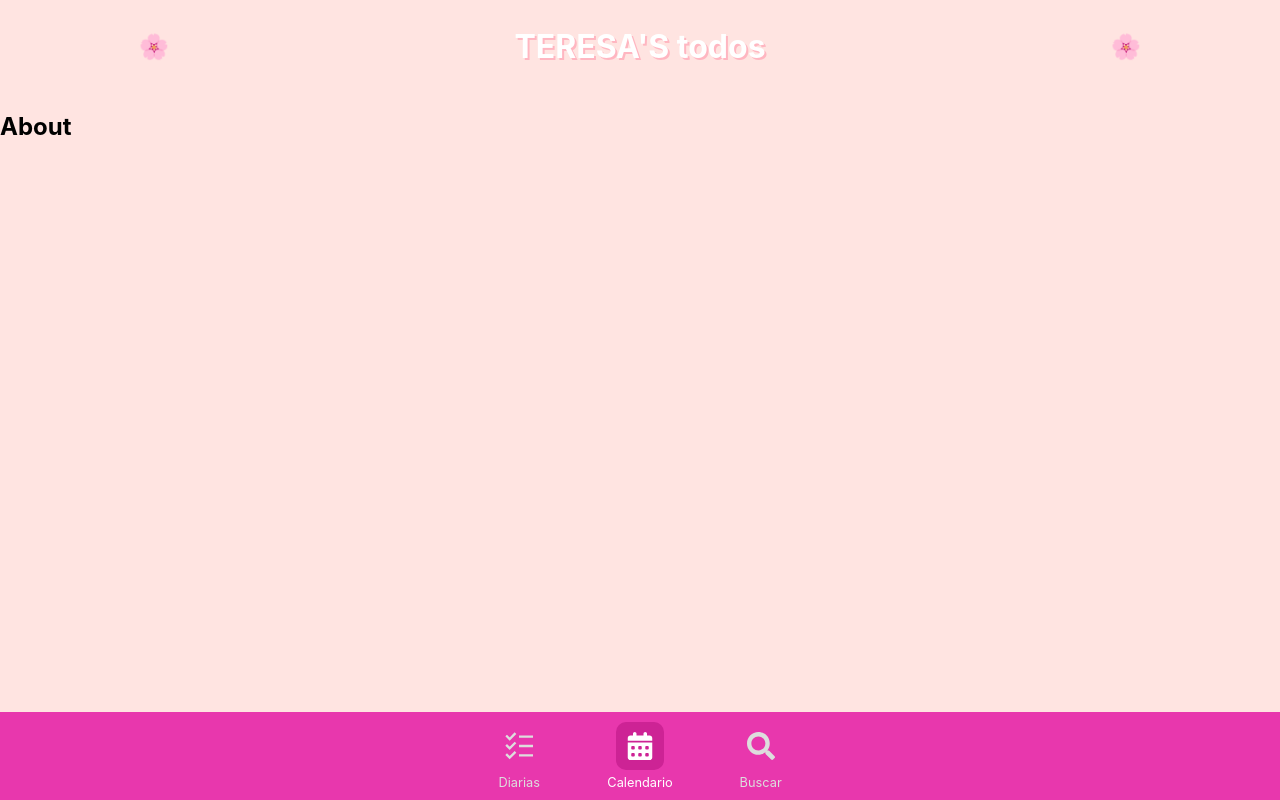
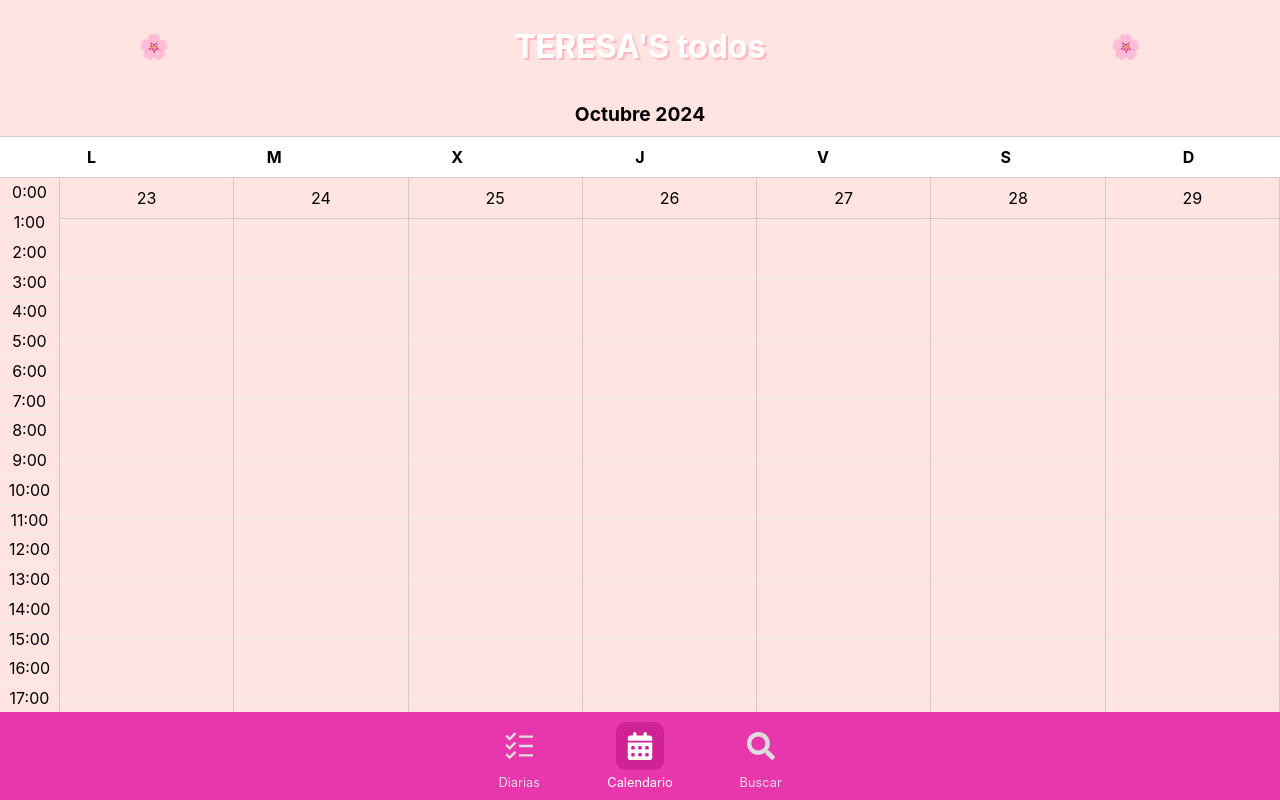
Before and after one commit to samu-sta/TERESA-todos-client, a React (Vite) app: page / in a window 1280 px wide. Both pictures are taken after a click on the item "Calendario". Built offline with nearby package versions, Linux system fonts and the light colour scheme; the HTML template or start-up script is replaced by a standard one.

Commit message:
calendar drag working

```diff
--- /dev/null
+++ b/pages/CalendarPage.jsx
@@ -0,0 +1,194 @@
+import React, { useState, useRef } from 'react';
+import './styles/CalendarPage.css';
+
+const daysOfWeek = ['L', 'M', 'X', 'J', 'V', 'S', 'D'];
+const months = ['Enero', 'Febrero', 'Marzo', 'Abril', 'Mayo', 'Junio', 'Julio', 'Agosto', 'Septiembre', 'Octubre', 'Noviembre', 'Diciembre'];
+
+const CalendarPage = () => {
+    const [currentDate, setCurrentDate] = useState(new Date());
+    const [dragStartX, setDragStartX] = useState(null);
+    const [dragging, setDragging] = useState(false);
+    const calendarWeeksRef = useRef(null);
+    const [dragVelocity, setDragVelocity] = useState(0);
+    const [lastDragTime, setLastDragTime] = useState(null);
+    const [lastDragX, setLastDragX] = useState(null);
+
+    const handleDragStart = (e) => {
+        const clientX = e.touches ? e.touches[0].clientX : e.clientX;
+        setDragStartX(clientX);
+        setLastDragX(clientX);
+        setLastDragTime(Date.now());
+        setDragging(true);
+        calendarWeeksRef.current.style.transition = 'none';
+    };
+
+    const handleDrag = (e) => {
+        if (!dragging) return;
+
+        const currentX = e.touches ? e.touches[0].clientX : e.clientX;
+        const currentTime = Date.now();
+        const timeDiff = currentTime - lastDragTime;
+        const distanceDiff = currentX - lastDragX;
+
+        const velocity = timeDiff > 0 ? distanceDiff / timeDiff : 0;
+
+        setDragVelocity(velocity);
+        setLastDragTime(currentTime);
+        setLastDragX(currentX);
+
+        const dragDistance = currentX - dragStartX;
+        calendarWeeksRef.current.style.transform = `translateX(calc(-33.33% + ${dragDistance}px))`;
+    };
+
+    const handleDragEnd = (e) => {
+        if (!dragging) return;
+
+        const dragEndX = e.changedTouches ? e.changedTouches[0].clientX : e.clientX;
+        const dragDistance = dragEndX - dragStartX;
+        const screenWidth = window.innerWidth;
+
+        const shouldSwipe = Math.abs(dragVelocity) > 0.5 || Math.abs(dragDistance) > screenWidth / 3;
+        const swipeDirection = dragVelocity > 0 || dragDistance > 0 ? 'prev' : 'next';
+
+        if (shouldSwipe) {
+            calendarWeeksRef.current.style.transition = 'transform 0.3s cubic-bezier(0.4, 0, 0.2, 1)';
+            calendarWeeksRef.current.style.transform = `translateX(${swipeDirection === 'prev' ? '0' : '-66.66%'})`;
+
+            setTimeout(() => {
+                if (swipeDirection === 'prev') {
+                    handlePrevWeek();
+                } else {
+                    handleNextWeek();
+                }
+                calendarWeeksRef.current.style.transition = 'none';
+                calendarWeeksRef.current.style.transform = 'translateX(-33.33%)';
+            }, 300);
+        } else {
+            calendarWeeksRef.current.style.transition = 'transform 0.3s cubic-bezier(0.4, 0, 0.2, 1)';
+            calendarWeeksRef.current.style.transform = 'translateX(-33.33%)';
+            setTimeout(() => {
+                calendarWeeksRef.current.style.transition = 'none';
+            }, 300);
+        }
+
+        setDragging(false);
+        setDragStartX(null);
+        setDragVelocity(0);
+        setLastDragTime(null);
+        setLastDragX(null);
+    };
+
+    const getWeek = (date) => {
+        const startOfWeek = new Date(date.setDate(date.getDate() - date.getDay() + 1));
+        return Array.from({ length: 7 }, (_, i) => {
+            const newDate = new Date(startOfWeek);
+            newDate.setDate(startOfWeek.getDate() + i);
+            return newDate;
+        });
+    };
+
+    const getPreviousWeek = (date) => {
+        const prevWeekDate = new Date(date);
+        prevWeekDate.setDate(date.getDate() - 7);
+        return getWeek(prevWeekDate);
+    };
+
+    const getNextWeek = (date) => {
+        const nextWeekDate = new Date(date);
+        nextWeekDate.setDate(date.getDate() + 7);
+        return getWeek(nextWeekDate);
+    };
+
+    const [currentWeek, setCurrentWeek] = useState(getWeek(new Date()));
+    const [previousWeek, setPreviousWeek] = useState(getPreviousWeek(new Date()));
+    const [nextWeek, setNextWeek] = useState(getNextWeek(new Date()));
+
+    const handleNextWeek = () => {
+        const nextWeekDate = new Date(currentDate);
+        nextWeekDate.setDate(currentDate.getDate() + 7);
+        setCurrentDate(nextWeekDate);
+        setCurrentWeek(getWeek(nextWeekDate));
+        setPreviousWeek(getPreviousWeek(nextWeekDate));
+        setNextWeek(getNextWeek(nextWeekDate));
+    };
+
+    const handlePrevWeek = () => {
+        const prevWeekDate = new Date(currentDate);
+        prevWeekDate.setDate(currentDate.getDate() - 7);
+        setCurrentDate(prevWeekDate);
+        setCurrentWeek(getWeek(prevWeekDate));
+        setPreviousWeek(getPreviousWeek(prevWeekDate));
+        setNextWeek(getNextWeek(prevWeekDate));
+    };
+
+    return (
+    <div className="calendar-container">
+        <div className="calendar-month">
+            {months[currentDate.getMonth()]} {currentDate.getFullYear()}
+        </div>
+        <div className="calendar-header">
+            {daysOfWeek.map((day, index) => (
+                <div key={index} className="calendar-day">{day}</div>
+            ))}
+        </div>
+        <div className="calendar-content">
+            <div className="hour-labels">
+                {Array.from({ length: 24 }, (_, i) => (
+                    <div key={i} className="hour-label">
+                        {`${i}:00`}
+                    </div>
+                ))}
+            </div>
+            <div className="calendar-scroll"
+                onMouseDown={handleDragStart}
+                onMouseMove={handleDrag}
+                onMouseUp={handleDragEnd}
+                onTouchStart={handleDragStart}
+                onTouchMove={handleDrag}
+                onTouchEnd={handleDragEnd}
+            >
+                <div className="calendar-weeks" ref={calendarWeeksRef}>
+                    <div className="calendar-week previous-week">
+                        {previousWeek.map((date, index) => (
+                            <div key={index} className="calendar-day-container">
+                                <div className="calendar-date">{date.getDate()}</div>
+                                <div className="hour-blocks">
+                                    {Array.from({ length: 24 }, (_, i) => (
+                                        <div key={i} className="hour-block"></div>
+                                    ))}
+                                </div>
+                            </div>
+                        ))}
+                    </div>
+                    <div className="calendar-week current-week">
+                        {currentWeek.map((date, index) => (
+                            <div key={index} className="calendar-day-container">
+                                <div className="calendar-date">{date.getDate()}</div>
+                                <div className="hour-blocks">
+                                    {Array.from({ length: 24 }, (_, i) => (
+                                        <div key={i} className="hour-block"></div>
+                                    ))}
+                                </div>
+                            </div>
+                        ))}
+                    </div>
+                    <div className="calendar-week next-week">
+                        {nextWeek.map((date, index) => (
+                            <div key={index} className="calendar-day-container">
+                                <div className="calendar-date">{date.getDate()}</div>
+                                <div className="hour-blocks">
+                                    {Array.from({ length: 24 }, (_, i) => (
+                                        <div key={i} className="hour-block"></div>
+                                    ))}
+                                </div>
+                            </div>
+                        ))}
+                    </div>
+                </div>
+            </div>
+        </div>
+    </div>
+);
+};
+
+export default CalendarPage;
--- /dev/null
+++ b/pages/styles/CalendarPage.css
@@ -0,0 +1,91 @@
+.calendar-container {
+    display: flex;
+    flex-direction: column;
+    width: 100%;
+    height: 100vh;
+    user-select: none;
+}
+
+.calendar-header {
+    display: flex;
+    position: sticky;
+    top: 0;
+    background: white;
+    z-index: 1;
+    border-bottom: 1px solid #ccc;
+}
+
+.calendar-content {
+    display: flex;
+    flex: 1;
+    overflow: hidden;
+}
+
+.hour-labels {
+    display: flex;
+    flex-direction: column;
+    width: 60px;
+    border-right: 1px solid #ccc;
+}
+
+.hour-label {
+    height: 60px;
+    display: flex;
+    align-items: center;
+    justify-content: center;
+    border-bottom: 1px solid #eee;
+}
+
+.calendar-scroll {
+    flex: 1;
+    overflow: hidden;
+}
+
+.calendar-weeks {
+    display: flex;
+    justify-content: space-between;
+    width: 300%;
+}
+
+.calendar-week {
+    display: flex;
+    width: 100%;
+}
+
+.calendar-day-container {
+    flex: 1;
+    display: flex;
+    flex-direction: column;
+    border-right: 1px solid #ccc;
+}
+
+.calendar-day {
+    flex: 1;
+    text-align: center;
+    padding: 10px;
+    font-weight: bold;
+}
+
+.calendar-date {
+    text-align: center;
+    padding: 10px;
+    border-bottom: 1px solid #ccc;
+}
+
+.hour-blocks {
+    display: flex;
+    flex-direction: column;
+}
+
+.hour-block {
+    height: 60px;
+    border-bottom: 1px solid #eee;
+}
+
+.calendar-month {
+    text-align: center;
+    padding: 10px;
+    font-size: 1.2rem;
+    font-weight: bold;
+    border-bottom: 1px solid #ccc;
+}
--- a/src/App.jsx
+++ b/src/App.jsx
@@ -5,8 +5,7 @@ import NavBar from '../components/Navbar.jsx';
 import './App.css';
 import SearchTodos from '../pages/SearchTodos.jsx';
 import { useEffect } from 'react';
-import { wouldBeDeleted } from '../utils/Todos.js';
-
+import CalendarPage from '../pages/CalendarPage.jsx';
 function About() {
     return <h1>About</h1>;
 }
@@ -47,7 +46,7 @@ function App() {
                         <p className='floating-flower'>🌸</p>
                     </header>
                     {active === 'Diarias' && <Home todos={todos} setTodos={setTodos} types={types} setTypes={setTypes} />}
-                    {active === 'Calendario' && <About />}
+                    {active === 'Calendario' && <CalendarPage />}
                     {active === 'Buscar' && <SearchTodos todos={todos} setTodos={setTodos} types={types} setTypes={setTypes} />}
                 </section>
                 <NavBar setActive={setActive} active={active} />
```
Also changed, not shown: utils/DragCalendarFunctions.js (added).
